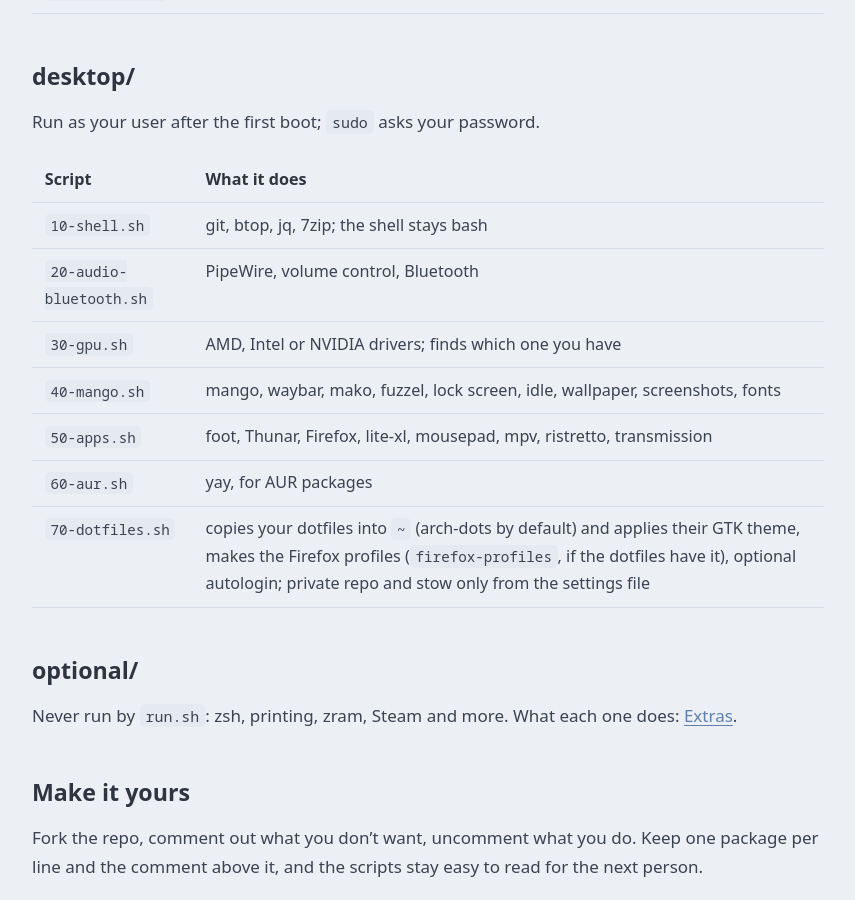
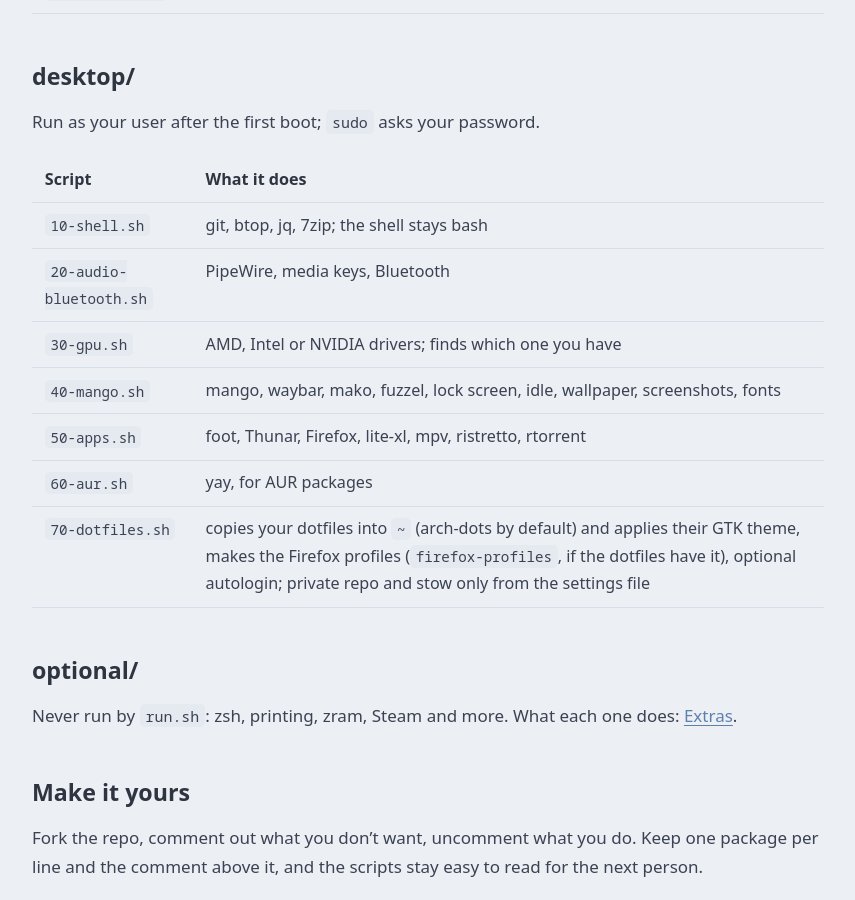
Before and after one commit to archlinux-fan/arch-install, a Jekyll site: the page built from docs/scripts.md, in a window 1280 px wide and 900 px high, scrolled down 1874 px. Shown: the whole window, without its empty margins (212-1067 px from the left). Built offline with Jekyll 4.4.1, drawn with Linux system fonts in a browser that asks for light colours; our own code applies the rules of GitHub Pages for plain Markdown files.

Commit message:
swappy and rtorrent instead of satty and transmission; nm-applet out, pavucontrol, bluetui and mousepad optional; discard for LUKS so fstrim works; Firefox policies without unknown keys

```diff
--- a/docs/scripts.md
+++ b/docs/scripts.md
@@ -64,10 +64,10 @@ Run as your user after the first boot; `sudo` asks your password.
 | Script | What it does |
 |---|---|
 | `10-shell.sh` | git, btop, jq, 7zip; the shell stays bash |
-| `20-audio-bluetooth.sh` | PipeWire, volume control, Bluetooth |
+| `20-audio-bluetooth.sh` | PipeWire, media keys, Bluetooth |
 | `30-gpu.sh` | AMD, Intel or NVIDIA drivers; finds which one you have |
 | `40-mango.sh` | mango, waybar, mako, fuzzel, lock screen, idle, wallpaper, screenshots, fonts |
-| `50-apps.sh` | foot, Thunar, Firefox, lite-xl, mousepad, mpv, ristretto, transmission |
+| `50-apps.sh` | foot, Thunar, Firefox, lite-xl, mpv, ristretto, rtorrent |
 | `60-aur.sh` | yay, for AUR packages |
 | `70-dotfiles.sh` | copies your dotfiles into `~` (arch-dots by default) and applies their GTK theme, makes the Firefox profiles (`firefox-profiles`, if the dotfiles have it), optional autologin; private repo and stow only from the settings file |
 
```
Also changed, not shown: 5 other files.
